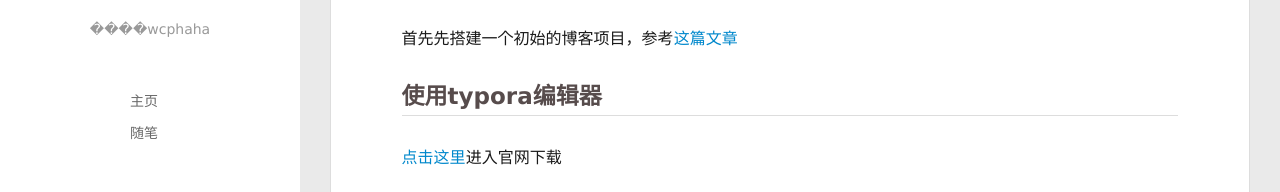
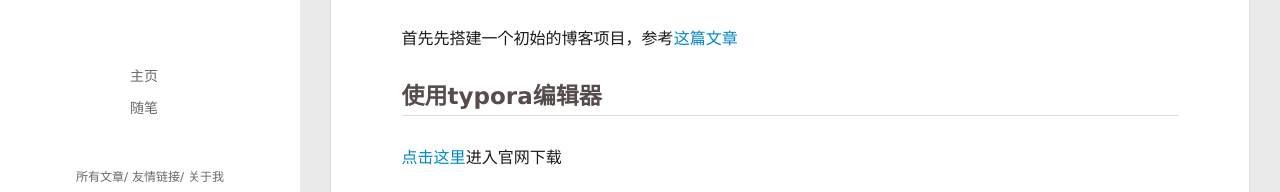
Before and after one commit to wcphaha/blog, a plain HTML site: page index.html in a window 1280 px wide. Shown: the part 323-515 px from the top of the page. Drawn offline with nearby package versions, Linux system fonts and the light colour scheme; some packages are replaced by stand-ins of ours.

Commit message:
Site updated: 2020-01-27 10:35:58

```diff
--- a/index.html
+++ b/index.html
@@ -8,10 +8,12 @@
   <link rel="dns-prefetch" href="http://yoursite.com">
   <title>Hexo</title>
   <meta name="viewport" content="width=device-width, initial-scale=1, maximum-scale=1">
-  <meta property="og:type" content="website">
+  <meta name="description" content="�¹ʶ�֪��">
+<meta property="og:type" content="website">
 <meta property="og:title" content="Hexo">
 <meta property="og:url" content="http://yoursite.com/index.html">
 <meta property="og:site_name" content="Hexo">
+<meta property="og:description" content="�¹ʶ�֪��">
 <meta property="og:locale" content="en_US">
 <meta property="article:author" content="Wcphaha">
 <meta name="twitter:card" content="summary">
@@ -48,8 +50,6 @@
 		<hgroup>
 		  <h1 class="header-author"><a href="/">Wcphaha</a></h1>
 		</hgroup>
-
-		<p class="header-subtitle">����wcphaha</p>
 
 
 		<nav class="header-menu">
@@ -108,8 +108,6 @@
 			<hgroup>
 			  <h1 class="header-author js-header-author">Wcphaha</h1>
 			</hgroup>
-
-			<p class="header-subtitle"><i class="icon icon-quo-left"></i>����wcphaha<i class="icon icon-quo-right"></i></p>
 
 
 
```
Also changed, not shown: 2020/01/26/个人博客搭建-hexo/index.html (+0 -4 lines), 2020/01/26/如何使用Typora写-md文件-图片路径问题-hexo/index.html (+0 -4 lines), archives/2020/01/index.html (+3 -5 lines), archives/2020/index.html (+3 -5 lines), archives/index.html (+3 -5 lines).
